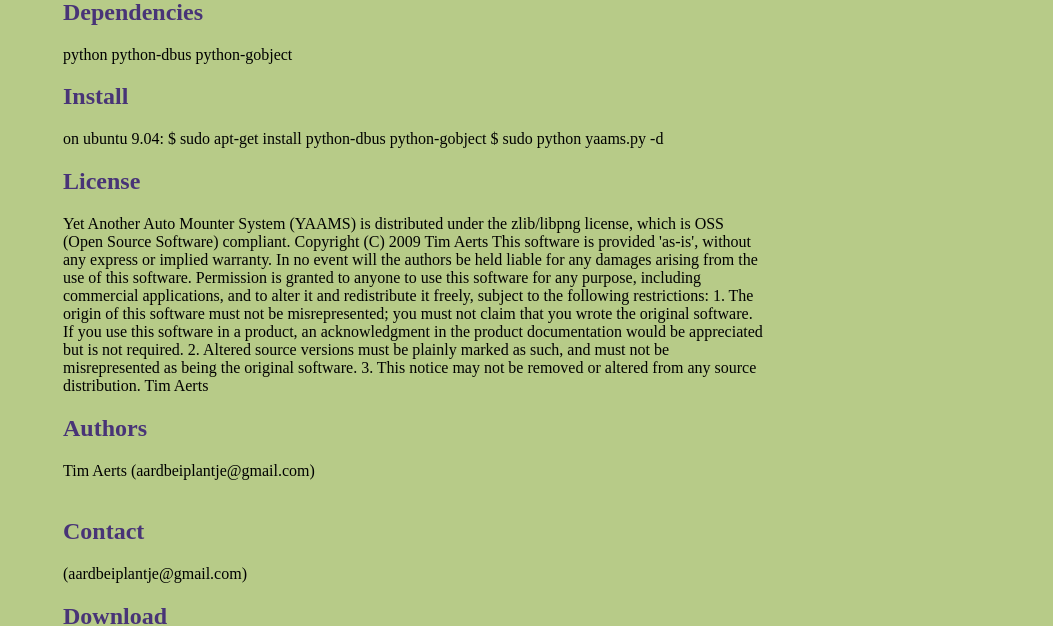
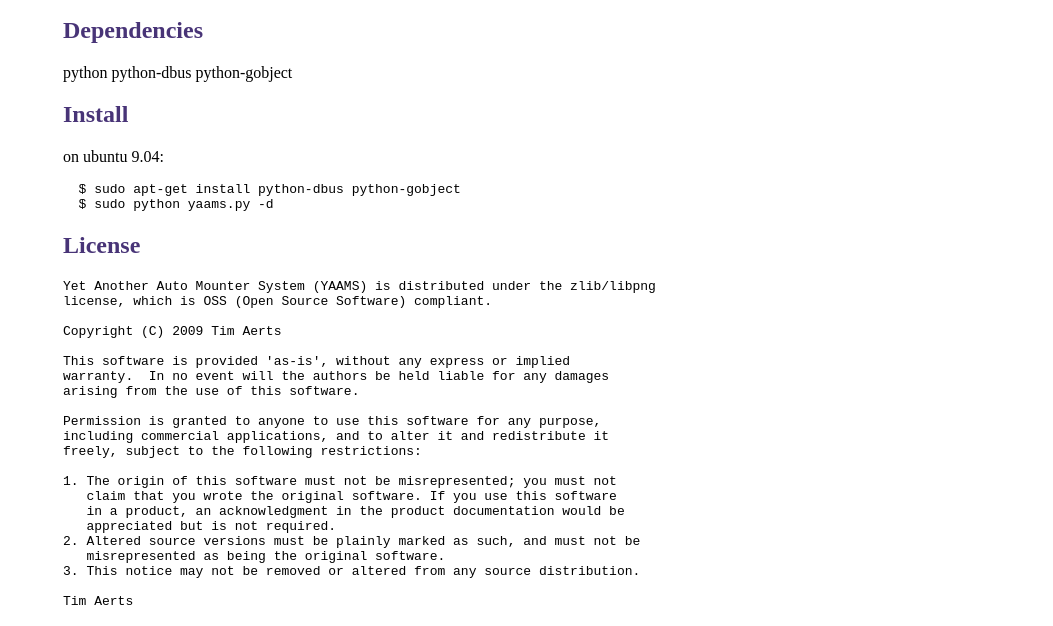
Before and after one commit to CowboyTim/yaams, a plain HTML site: page index.html in a window 1280 px wide. Shown: the part 322-948 px from the top of the page, without its empty margins (227-1280 px from the left). Drawn offline with Linux system fonts and the light colour scheme.

Commit message:
- erh, beautified the page a bit

```diff
--- a/index.html
+++ b/index.html
@@ -12,7 +12,7 @@
 	<style type="text/css">
 		body {
   		margin-top: 1.0em;
-  		background-color: #b7cb88;
+  		background-color: #ffffff;
 		  font-family: "Helvetica,Arial,FreeSans";
   		color: #000000;
     }
@@ -28,7 +28,6 @@
     a { color: #483477; }
     .description { font-size: 1.2em; margin-bottom: 30px; margin-top: 30px; font-style: italic;}
     .download { float: right; }
-		pre { background: #000; color: #fff; padding: 15px;}
     hr { border: 0; width: 80%; border-bottom: 1px solid #aaa}
     .footer { text-align:center; padding-top:30px; font-style: italic; }
 	</style>
@@ -55,17 +54,19 @@
     </div>
 
     <p>Yet Another Auto Mounter System (YAAMS) is an automounter, written in python.  It is loosly based on the pymount.py script from Mashi. The original script can only mount devices/volumes/storage devices when they are in /etc/fstab. The original script also doesn't support cdroms being ejected.
-
-This script uses the label, and if not found, the UUID to me mounted under /media. Maybe in the future, both can be merged if needed. It is not my intention to manage yet another auto mounter just for fun. I also like the idea of it being written in a higher level VM language, especially for things like this.
+<br>
+<br>
+This script uses the label, and if not found, the UUID to be mounted under /media. Maybe in the future, both can be merged if needed. It is not my intention to manage yet another auto mounter just for fun. I also like the idea of it being written in a higher level VM language, especially for things like this.
 </p><h2>Dependencies</h2>
 <p>python python-dbus python-gobject</p>
 <h2>Install</h2>
 <p>on ubuntu 9.04:
-
+<pre>
   $ sudo apt-get install python-dbus python-gobject
-  $ sudo python yaams.py -d</p>
+  $ sudo python yaams.py -d
+</pre></p>
 <h2>License</h2>
-<p>Yet Another Auto Mounter System (YAAMS) is distributed under the zlib/libpng
+<pre>Yet Another Auto Mounter System (YAAMS) is distributed under the zlib/libpng
 license, which is OSS (Open Source Software) compliant.
 
 Copyright (C) 2009 Tim Aerts
@@ -86,7 +87,7 @@
    misrepresented as being the original software.
 3. This notice may not be removed or altered from any source distribution.
 
-Tim Aerts <aardbeiplantje@gmail.com></p>
+Tim Aerts <aardbeiplantje@gmail.com></pre>
 <h2>Authors</h2>
 <p>Tim Aerts (aardbeiplantje@gmail.com)
 <br/>
```
